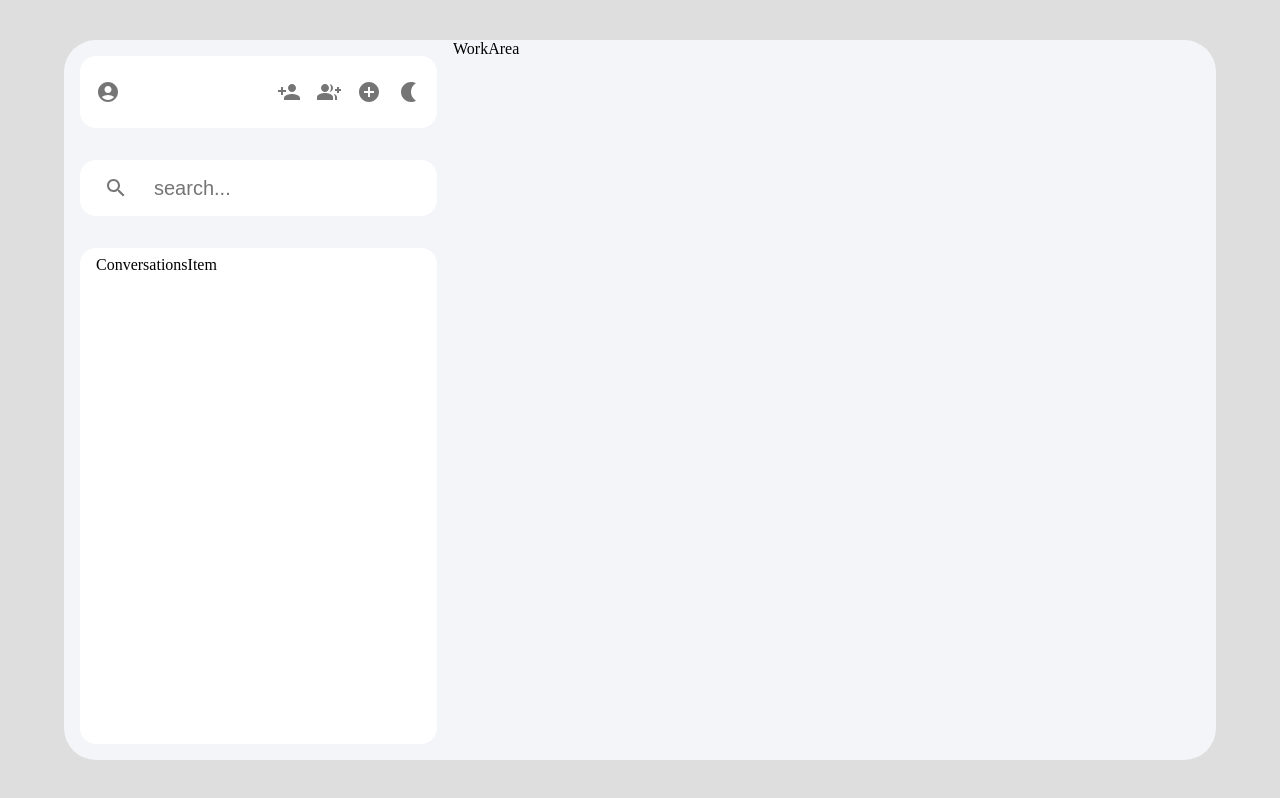
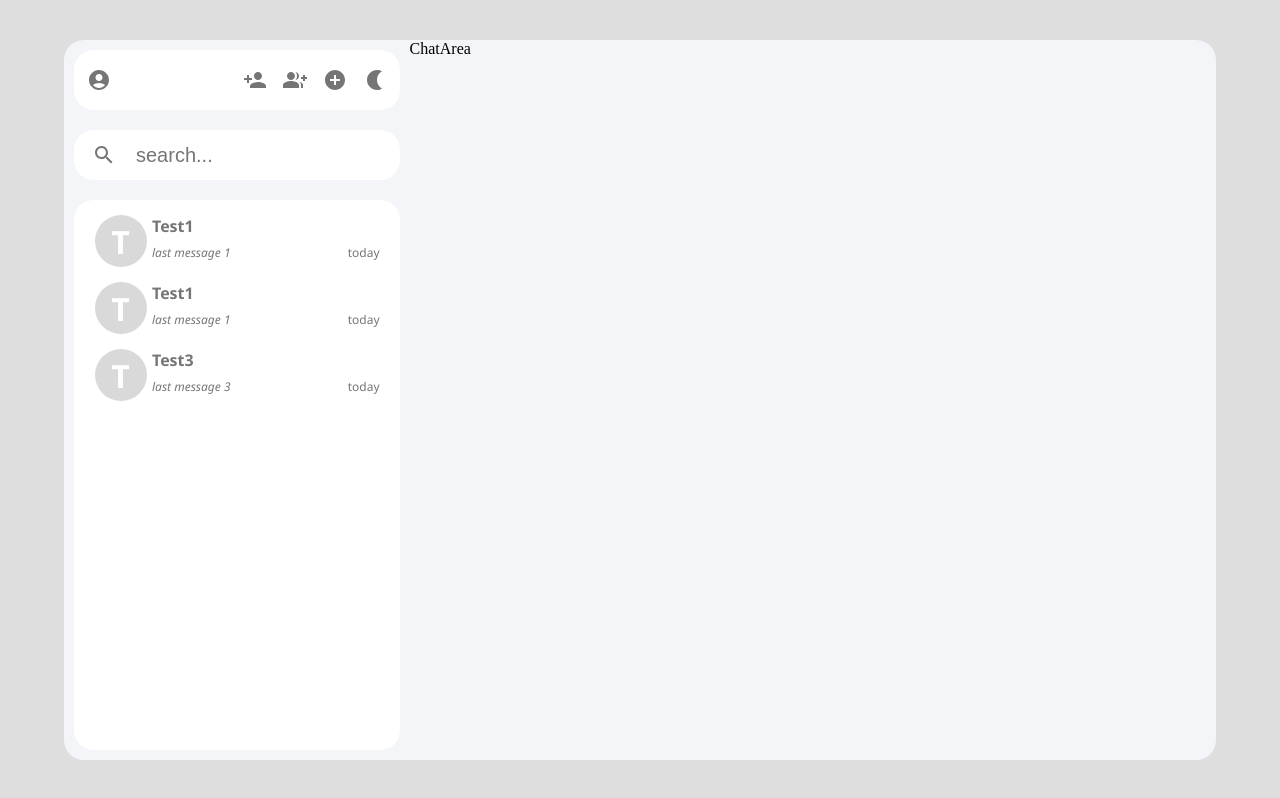
Before and after one commit to Vibhav-Jaiswal/mern-chat-app, a React (Vite) app in the folder client/: page / in a window 1280 px wide. Built offline with nearby package versions, Linux system fonts and the light colour scheme.

Commit message:
creating a conversation UI

```diff
--- /dev/null
+++ b/client/src/Components/ChatArea.jsx
@@ -0,0 +1,9 @@
+import React from 'react'
+
+const ChatArea = () => {
+  return (
+    <div className='chatArea-container'>ChatArea</div>
+  )
+}
+
+export default ChatArea
--- a/client/src/Components/ConversationsItem.jsx
+++ b/client/src/Components/ConversationsItem.jsx
@@ -1,7 +1,14 @@
 import React from "react";
 
-const ConversationsItem = () => {
-  return <div>ConversationsItem</div>;
+const ConversationsItem = ({ props }) => {
+  return (
+    <div className="conversation-container">
+      <p className="con-icon">{props.name[0]}</p>
+      <p className="con-title">{props.name}</p>
+      <p className="con-lastMessage">{props.lastMessage}</p>
+      <p className="con-timeStamp">{props.timeStamp}</p>
+    </div>
+  );
 };
 
 export default ConversationsItem;
--- a/client/src/Components/MainContainer.jsx
+++ b/client/src/Components/MainContainer.jsx
@@ -1,12 +1,12 @@
 import React from "react";
 import "./myStyles.css";
 import Sidebar from "./Sidebar";
-import WorkArea from "./WorkArea";
+import ChatArea from "./ChatArea";
 
 const MainContainer = () => {
   return <div className="main-container">
     <Sidebar />
-    <WorkArea />
+    <ChatArea />
   </div>;
 };
 
--- a/client/src/Components/Sidebar.jsx
+++ b/client/src/Components/Sidebar.jsx
@@ -1,4 +1,4 @@
-import React from "react";
+import React, { useState } from "react";
 import "./myStyles.css";
 import { IconButton } from "@mui/material";
 import AccountCircleIcon from "@mui/icons-material/AccountCircle";
@@ -10,6 +10,23 @@
 import ConversationsItem from "./ConversationsItem";
 
 const Sidebar = () => {
+  const [conversations, setConversations] = useState([
+    {
+      name: "test1",
+      lastMessage: "last message 1",
+      timeStamp: "today",
+    },
+    {
+      name: "test1",
+      lastMessage: "last message 1",
+      timeStamp: "today",
+    },
+    {
+      name: "test3",
+      lastMessage: "last message 3",
+      timeStamp: "today",
+    },
+  ]);
   return (
     <div className="sidebar-container">
       <div className="sb-header">
@@ -41,7 +58,9 @@
         <input type="text" placeholder="search..." className="search-box" />
       </div>
       <div className="sb-conversations">
-        <ConversationsItem />
+        {conversations.map((conversation) => (
+          <ConversationsItem props={conversation} />
+        ))}
       </div>
     </div>
   );
--- a/client/src/Components/WorkArea.jsx
+++ /dev/null
@@ -1,10 +0,0 @@
-import React from 'react'
-import "./myStyles.css";
-
-const WorkArea = () => {
-  return (
-    <div className='workArea-container'>WorkArea</div>
-  )
-}
-
-export default WorkArea
--- a/client/src/Components/myStyles.css
+++ b/client/src/Components/myStyles.css
@@ -3,7 +3,7 @@
   width: 90vw;
   height: 90vh;
   display: flex;
-  border-radius: 2rem;
+  border-radius: 20px;
 }
 
 .sidebar-container {
@@ -13,38 +13,98 @@
 }
 
 .sb-header {
-  background-color: #fff;
-  border-radius: 1rem;
-  padding: 1rem 0.5rem;
-  margin: 1rem;
+  background-color: white;
+  border-radius: 20px;
+  padding: 10px 5px;
+  margin: 10px;
   display: flex;
   justify-content: space-between;
 }
 
 .sb-search {
-  background-color: #fff;
-  border-radius: 1rem;
-  padding: 0.5rem 1rem;
-  margin: 1rem;
+  background-color: white;
+  border-radius: 20px;
+  padding: 5px 10px;
+  margin: 10px;
   display: flex;
   align-items: center;
 }
 
-.sb-search .search-box {
+.search-box {
   outline-width: 0;
   border: none;
-  margin-left: 1rem;
+  margin-left: 10px;
   font-size: 1.25rem;
+  color: rgba(0, 0, 0, 0.54);
+  width: 100%;
 }
 
 .sb-conversations {
-  background-color: #fff;
-  border-radius: 1rem;
-  padding: 0.5rem 1rem;
-  margin: 1rem;
+  background-color: white;
+  border-radius: 20px;
+  padding: 5px 10px;
   flex: 1;
+  margin: 10px;
 }
 
-.workArea-container {
+.conversation-container {
+  display: grid;
+  grid-template-columns: 48px auto;
+  grid-template-rows: auto auto;
+  column-gap: 10px;
+  padding: 5px;
+  margin: 5px;
+  border-radius: 10px;
+  box-sizing: border-box;
+}
+
+.con-icon {
+  grid-area: 1/1/3/2;
+
+  display: flex;
+  justify-content: center;
+  align-items: center;
+  text-transform: uppercase;
+  background-color: #d9d9d9;
+
+  font-family: "Segoe UI", Tahoma, Geneva, Verdana, sans-serif;
+  font-size: 2rem;
+  font-weight: bolder;
+  color: white;
+  height: 48px;
+  width: 48px;
+  padding: 2px;
+
+  border-radius: 50%;
+  justify-self: center;
+  align-self: center;
+  margin-left: 10px;
+  margin-right: 5px;
+}
+
+.con-title {
+  grid-area: 1/2/2/4;
+  font-family: "Segoe UI", Tahoma, Geneva, Verdana, sans-serif;
+  font-weight: bold;
+  color: rgba(0, 0, 0, 0.54);
+  text-transform: capitalize;
+}
+
+.con-timeStamp {
+  justify-self: flex-end;
+  font-family: "Segoe UI", Tahoma, Geneva, Verdana, sans-serif;
+  font-size: 0.75rem;
+  color: rgba(0, 0, 0, 0.54);
+}
+
+.con-lastMessage {
+  font-family: "Segoe UI", Tahoma, Geneva, Verdana, sans-serif;
+  font-size: 0.75rem;
+  font-weight: lighter;
+  font-style: italic;
+  color: rgba(0, 0, 0, 0.54);
+}
+
+.chatArea-container {
   flex: 0.7;
 }
```
